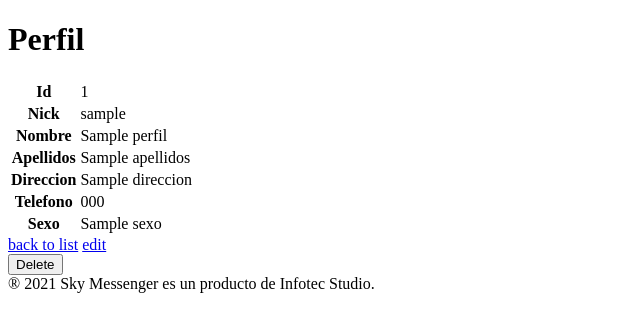
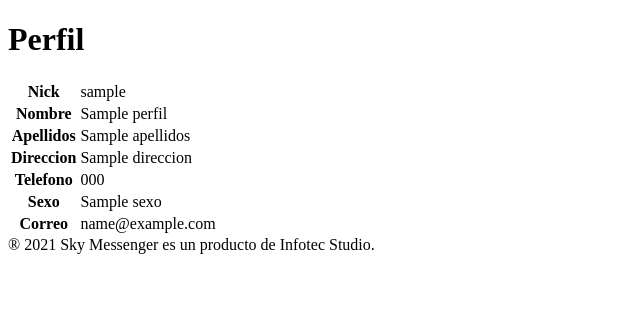
Before and after one commit to michaelrodriguezalvarez/sky-messenger, a Symfony app: template templates/perfil/show.html.twig in a window 1280 px wide. Shown: the top 332 px of the page, without its empty margins (0-640 px from the left). Run offline with Twig, Linux system fonts and the light colour scheme; the template is opened without the code that fills it: most values are stand-ins (such as "Sample title", 1, 10 or a date in 2020); some libraries are stand-ins or nearby versions.

Commit message:
Habilitando el perfil de usuario en el chat

```diff
--- a/src/Controller/PerfilController.php
+++ b/src/Controller/PerfilController.php
@@ -56,8 +56,10 @@ class PerfilController extends AbstractController
      */
     public function show(Perfil $perfil): Response
     {
+        $current_user = $this->getUser();
         return $this->render('perfil/show.html.twig', [
             'perfil' => $perfil,
+            'current_user_id' => $current_user->getId(),
         ]);
     }
 
--- a/templates/perfil/show.html.twig
+++ b/templates/perfil/show.html.twig
@@ -7,10 +7,6 @@
 
     <table class="table">
         <tbody>
-            <tr>
-                <th>Id</th>
-                <td>{{ perfil.id }}</td>
-            </tr>
             <tr>
                 <th>Nick</th>
                 <td>{{ perfil.nick }}</td>
@@ -35,12 +31,15 @@
                 <th>Sexo</th>
                 <td>{{ perfil.sexo }}</td>
             </tr>
+            <tr>
+                <th>Correo</th>
+                <td>{{ perfil.usuario.email }}</td>
+            </tr>
         </tbody>
     </table>
 
-    <a href="{{ path('perfil_index') }}">back to list</a>
+    {% if current_user_id == perfil.usuario.id %}
+        <a href="{{ path('perfil_edit', {'id': perfil.id}) }}">Editar</a>
+    {% endif %}
 
-    <a href="{{ path('perfil_edit', {'id': perfil.id}) }}">edit</a>
-
-    {{ include('perfil/_delete_form.html.twig') }}
 {% endblock %}
```
Also changed, not shown: templates/chat/index.html.twig (+6 -1 lines).
